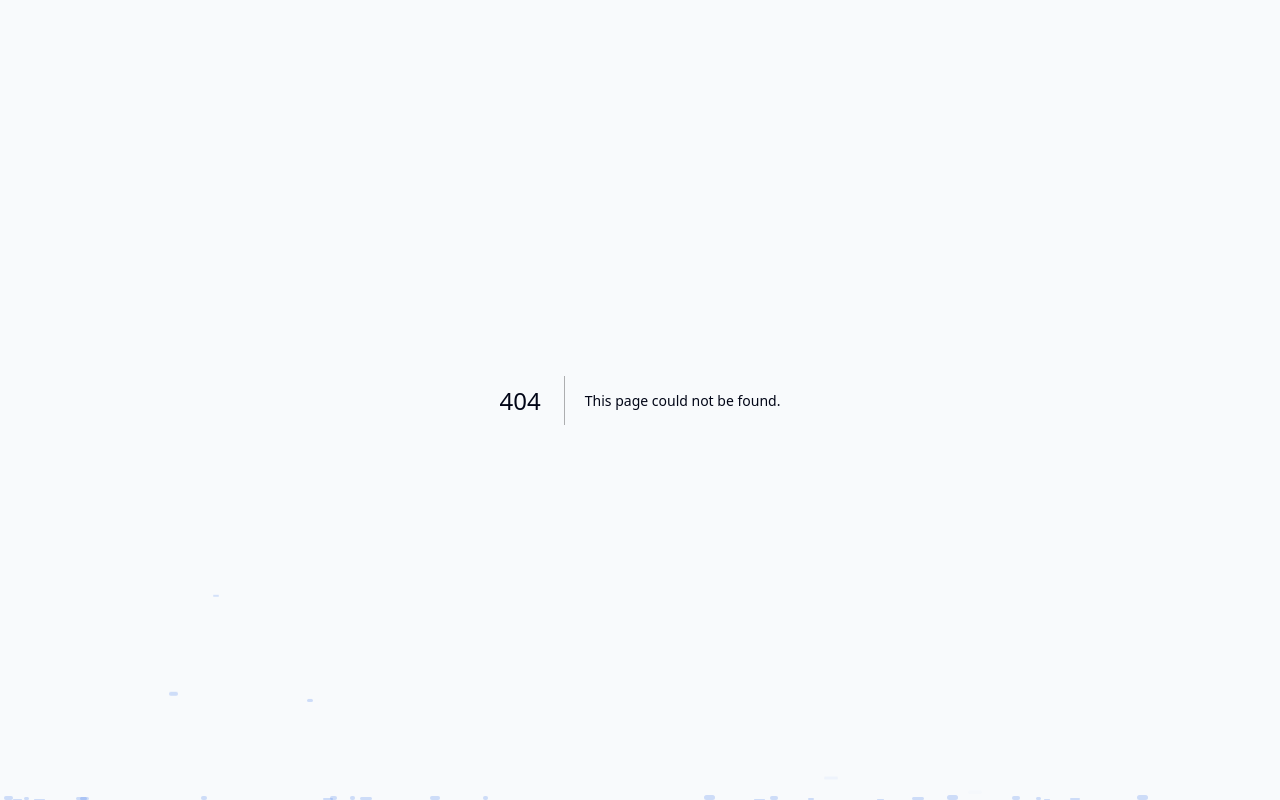
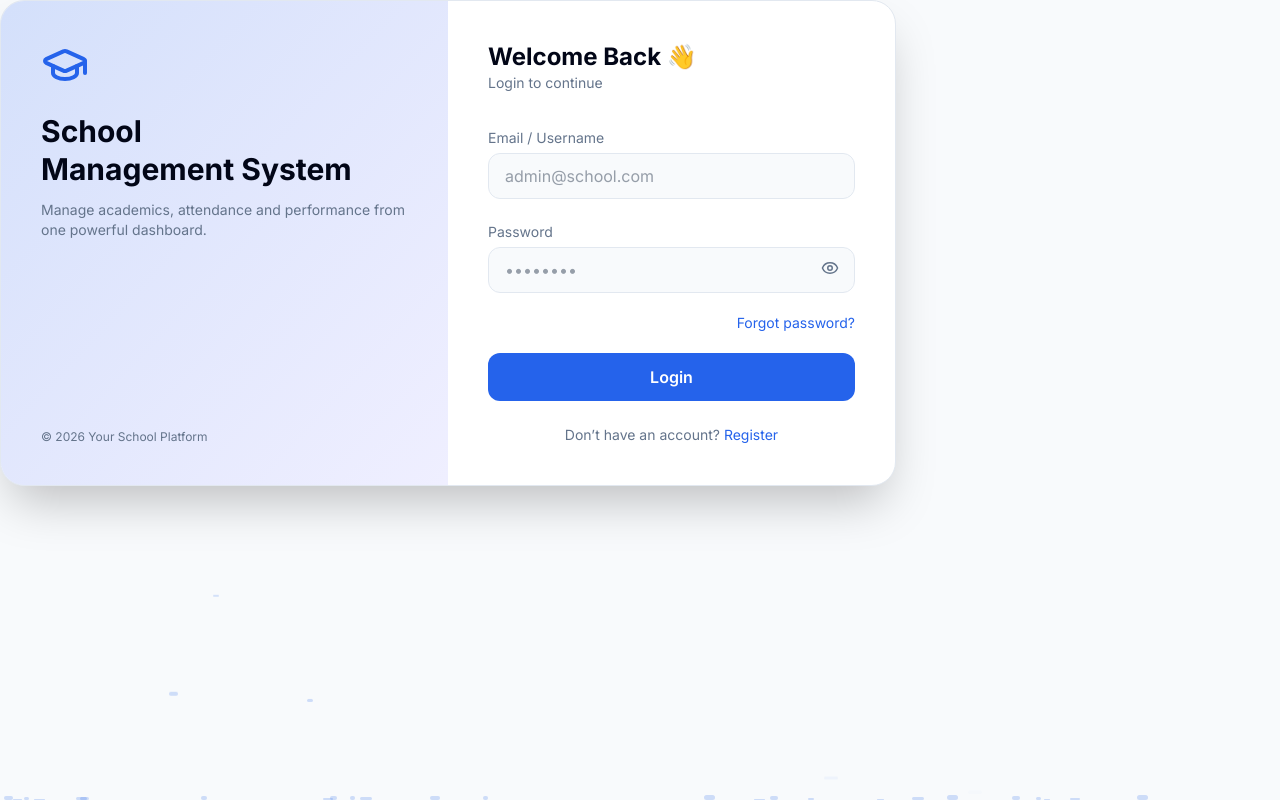
Before and after one commit to ShahriarRefat0/School-management, a Next.js app: page /Login in a window 1280 px wide. Before the commit this address had no page. Built offline with nearby package versions, Linux system fonts and the light colour scheme.

Commit message:
[Added] login page

```diff
--- /dev/null
+++ b/src/app/(auth)/Login/page.tsx
@@ -0,0 +1,92 @@
+'use client';
+
+import { Eye, EyeOff, GraduationCap } from 'lucide-react';
+import { useState } from 'react';
+
+export default function LoginPage() {
+  const [show, setShow] = useState(false);
+
+  return (
+    <div className="w-full max-w-4xl grid grid-cols-1 md:grid-cols-2 bg-bg-card border border-border-light rounded-3xl overflow-hidden shadow-2xl">
+
+      {/* Left Branding */}
+      <div className="hidden md:flex flex-col justify-between p-10 bg-gradient-to-br from-primary/20 to-indigo-500/10">
+        <div>
+          <GraduationCap size={48} className="text-primary mb-6" />
+          <h2 className="text-3xl font-bold text-text-primary leading-tight">
+            School <br /> Management System
+          </h2>
+          <p className="text-sm text-text-muted mt-3 max-w-sm">
+            Manage academics, attendance and performance from one powerful dashboard.
+          </p>
+        </div>
+
+        <p className="text-xs text-text-muted">
+          © 2026 Your School Platform
+        </p>
+      </div>
+
+      {/* Right Form */}
+      <div className="p-8 md:p-10">
+        <h1 className="text-2xl font-bold text-text-primary">
+          Welcome Back 👋
+        </h1>
+        <p className="text-sm text-text-muted mb-8">
+          Login to continue
+        </p>
+
+        <form className="space-y-5">
+          <div>
+            <label className="text-sm text-text-muted">
+              Email / Username
+            </label>
+            <input
+              className="mt-1 w-full px-4 py-2.5 rounded-xl bg-bg-page border border-border-light
+                         focus:border-primary focus:ring-1 focus:ring-primary outline-none"
+              placeholder="admin@school.com"
+            />
+          </div>
+
+          <div>
+            <label className="text-sm text-text-muted">
+              Password
+            </label>
+            <div className="relative mt-1">
+              <input
+                type={show ? 'text' : 'password'}
+                className="w-full px-4 py-2.5 rounded-xl bg-bg-page border border-border-light
+                           focus:border-primary focus:ring-1 focus:ring-primary outline-none"
+                placeholder="••••••••"
+              />
+              <button
+                type="button"
+                onClick={() => setShow(!show)}
+                className="absolute right-4 top-3 text-text-muted"
+              >
+                {show ? <EyeOff size={18} /> : <Eye size={18} />}
+              </button>
+            </div>
+          </div>
+
+          <div className="flex justify-end text-sm">
+            <a href="#" className="text-primary hover:underline">
+              Forgot password?
+            </a>
+          </div>
+
+          <button className="w-full py-3 rounded-xl bg-primary text-white font-semibold
+                             hover:scale-[1.01] hover:shadow-lg transition">
+            Login
+          </button>
+        </form>
+
+        <p className="text-sm text-text-muted text-center mt-6">
+          Don’t have an account?{' '}
+          <a href="/register" className="text-primary hover:underline">
+            Register
+          </a>
+        </p>
+      </div>
+    </div>
+  );
+}
--- /dev/null
+++ b/src/app/(auth)/register/page.tsx
@@ -0,0 +1,81 @@
+'use client';
+
+import { GraduationCap } from 'lucide-react';
+
+export default function RegisterPage() {
+  return (
+    <div className="w-full max-w-4xl grid grid-cols-1 md:grid-cols-2 bg-bg-card border border-border-light rounded-3xl overflow-hidden shadow-2xl">
+
+      {/* Left */}
+      <div className="hidden md:flex flex-col justify-center p-10 bg-gradient-to-br from-indigo-500/20 to-primary/10">
+        <GraduationCap size={48} className="text-primary mb-6" />
+        <h2 className="text-3xl font-bold text-text-primary">
+          Create Your Account
+        </h2>
+        <p className="text-sm text-text-muted mt-3">
+          Join your school’s digital management system.
+        </p>
+      </div>
+
+      {/* Right */}
+      <div className="p-8 md:p-10">
+        <h1 className="text-2xl font-bold text-text-primary">
+          Register ✨
+        </h1>
+        <p className="text-sm text-text-muted mb-8">
+          Fill in the details below
+        </p>
+
+        <form className="space-y-4">
+          <input
+            placeholder="Full Name"
+            className="w-full px-4 py-2.5 rounded-xl bg-bg-page border border-border-light
+                       focus:border-primary outline-none"
+          />
+
+          <input
+            placeholder="Email"
+            className="w-full px-4 py-2.5 rounded-xl bg-bg-page border border-border-light
+                       focus:border-primary outline-none"
+          />
+
+          <select
+            className="w-full px-4 py-2.5 rounded-xl bg-bg-page border border-border-light
+                       focus:border-primary outline-none"
+          >
+            <option>Principal</option>
+            <option>Teacher</option>
+            <option>Student</option>
+            <option>Parent</option>
+          </select>
+
+          <input
+            type="password"
+            placeholder="Password"
+            className="w-full px-4 py-2.5 rounded-xl bg-bg-page border border-border-light
+                       focus:border-primary outline-none"
+          />
+
+          <input
+            type="password"
+            placeholder="Confirm Password"
+            className="w-full px-4 py-2.5 rounded-xl bg-bg-page border border-border-light
+                       focus:border-primary outline-none"
+          />
+
+          <button className="w-full py-3 rounded-xl bg-primary text-white font-semibold
+                             hover:scale-[1.01] hover:shadow-lg transition mt-2">
+            Create Account
+          </button>
+        </form>
+
+        <p className="text-sm text-text-muted text-center mt-6">
+          Already have an account?{' '}
+          <a href="/login" className="text-primary hover:underline">
+            Login
+          </a>
+        </p>
+      </div>
+    </div>
+  );
+}
--- a/src/components/shared/navbar/Navbar.tsx
+++ b/src/components/shared/navbar/Navbar.tsx
@@ -165,7 +165,7 @@ const Navbar = () => {
 
             {/* Login */}
             <Link
-              href="/login"
+              href="/Login"
               className="hidden sm:block text-sm font-bold text-text-secondary hover:text-primary px-4 py-2 transition-colors"
             >
               Login
```
Also changed, not shown: src/app/(withCommonLayout)/page.tsx (+6 -1 lines).
